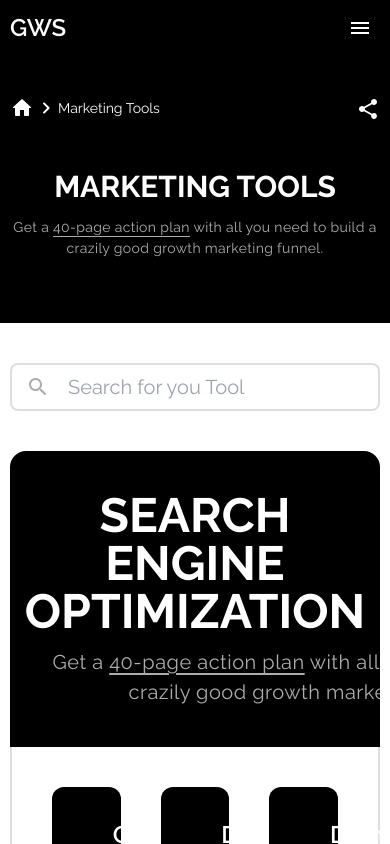
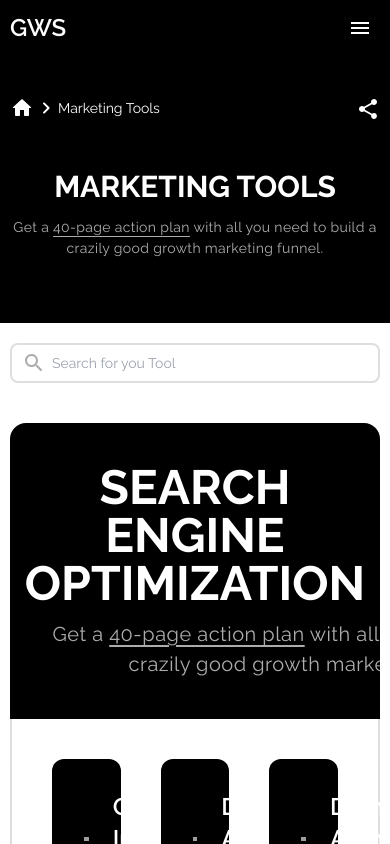
Before and after one commit to Growth-Friends/grow-with-sahil, a Next.js app: page /marketing-tools in a window 390 px wide. Shown: the top 844 px of the page. Built offline with nearby package versions, Linux system fonts and the light colour scheme; grey boxes are pictures that could not be loaded.

Commit message:
search bar done

```diff
--- a/src/components/SearchBar/SearchBar.js
+++ b/src/components/SearchBar/SearchBar.js
@@ -8,13 +8,13 @@ function SearchBar({ tools, resources }) {
     `util.searchBar.${tools ? "tools" : resources && "resources"}`
   );
   return (
-    <MainLayout innerClass={"pt-10"}>
+    <MainLayout innerClass={"xl:pt-10 lg:pt-8 md:pt-6 pt-5 "}>
       <div className="relative">
         <input
-          className="w-full text-xl border-paraSecondary/40 border-2 py-2 pl-14 pr-3 rounded-lg focus:outline-none peer "
+          className="w-full xl:text-xl lg:text-lg md:text-base text-sm border-paraSecondary/40 border-2 py-2 xl:pl-14 md:pl-12 pl-10 pr-3 rounded-lg focus:outline-none peer "
           placeholder={content.placeholder}
         />
-        <SearchRoundedIcon className="text-3xl text-paraSecondary peer-focus:text-black absolute top-1/2 -translate-y-1/2 left-4 " />
+        <SearchRoundedIcon className="xl:text-3xl text-2xl text-paraSecondary peer-focus:text-black absolute top-1/2 -translate-y-1/2 md:left-4 left-3 " />
       </div>
     </MainLayout>
   );
```
